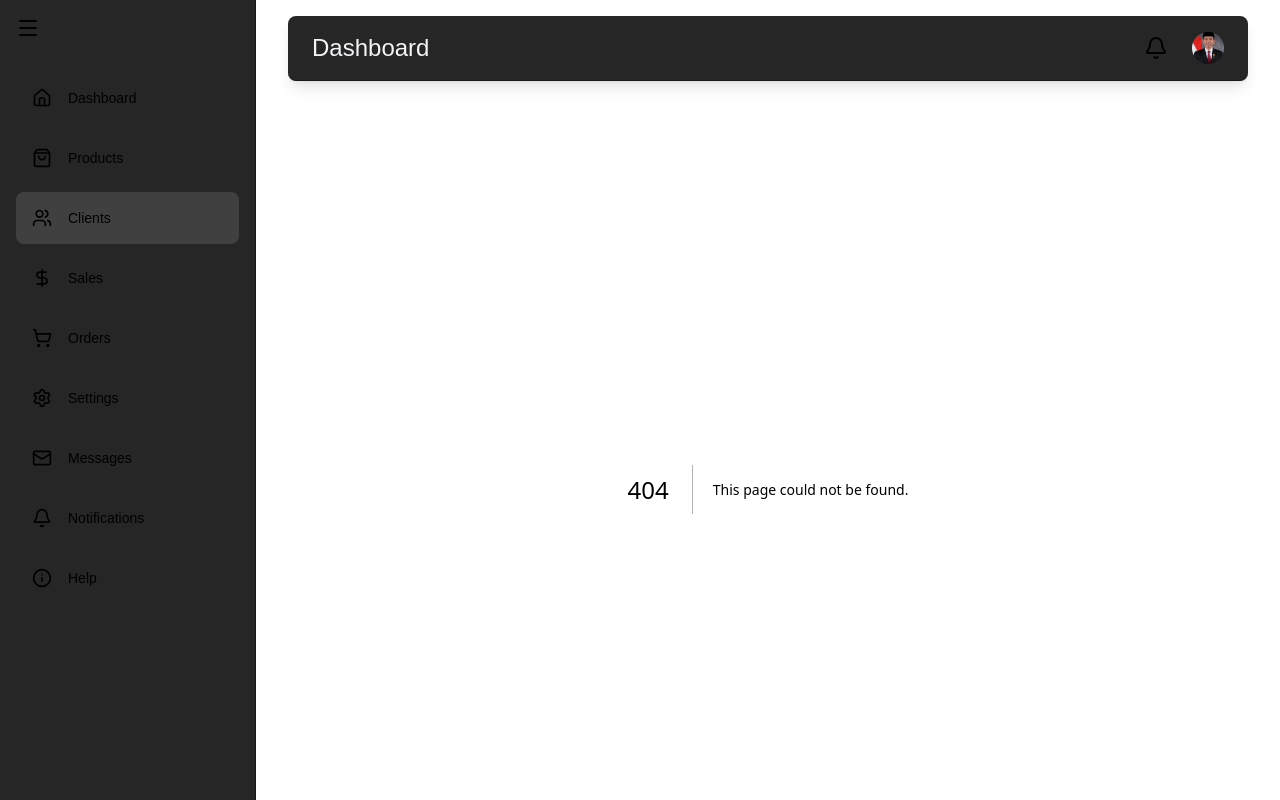
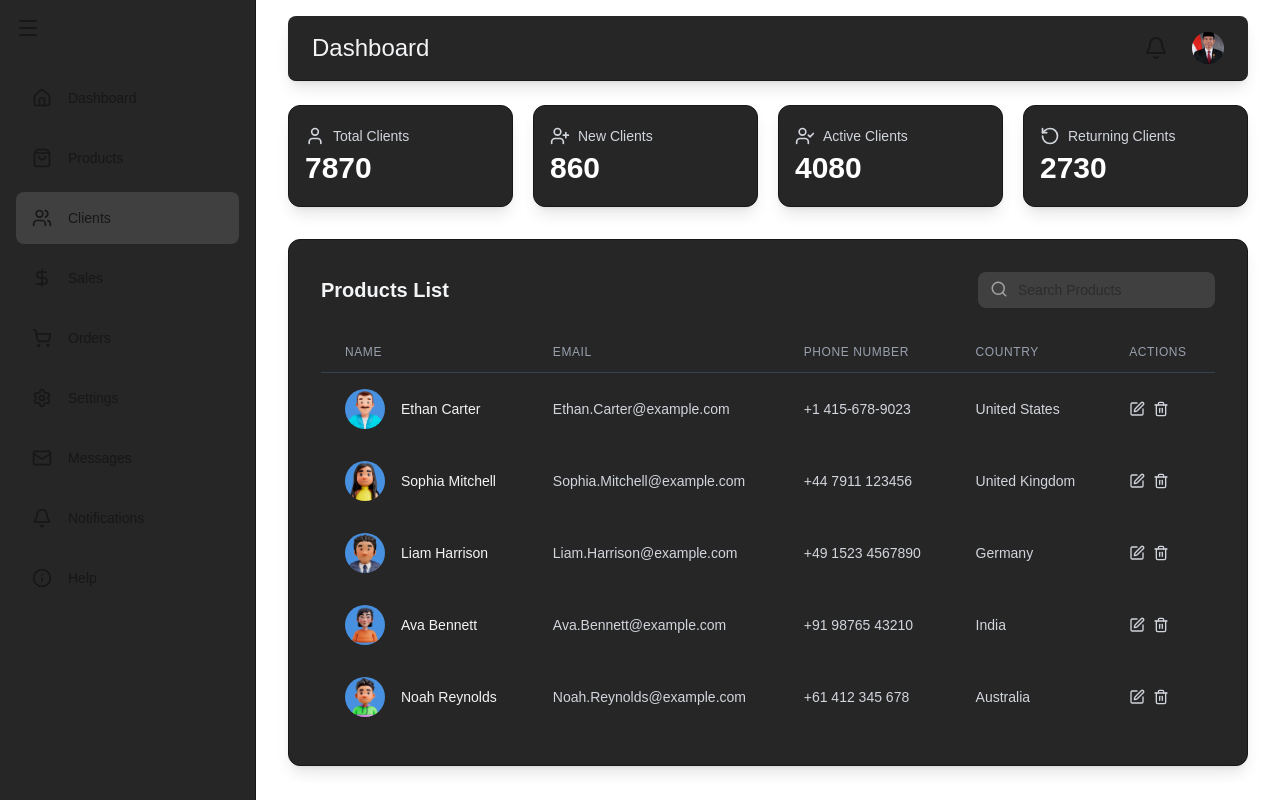
Before and after one commit to Startang141/dashboard-next, a Next.js app: page /users in a window 1280 px wide. Before the commit this address had no page. Built offline with nearby package versions, Linux system fonts and the light colour scheme.

Commit message:
client page, minus edit

```diff
--- /dev/null
+++ b/app/users/page.tsx
@@ -0,0 +1,24 @@
+import StatCard from "@/components/StatCard";
+import UsersTable from "@/components/UsersTable";
+import { RotateCcw, UserCheck, UserIcon, UserPlus } from "lucide-react";
+import React from "react";
+
+const usersPage = () => {
+  return (
+    <div className="flex-1 overflow-auto z-10 relative">
+      <main className="max-w-screen mx-auto py-4 px-4 sm:px-6 lg:px-8">
+        <div className="grid grid-cols-1 gap-5 sm:grid-cols-2 lg:grid-cols-4 mb-8">
+          <StatCard name="Total Clients" icon={UserIcon} value="7870" />
+          <StatCard name="New Clients" icon={UserPlus} value="860" />
+          <StatCard name="Active Clients" icon={UserCheck} value="4080" />
+          <StatCard name="Returning Clients" icon={RotateCcw} value="2730" />
+        </div>
+        <div>
+          <UsersTable />
+        </div>
+      </main>
+    </div>
+  );
+};
+
+export default usersPage;
--- /dev/null
+++ b/components/UsersTable.tsx
@@ -0,0 +1,191 @@
+"use client";
+import React, { useMemo, useState } from "react";
+import userData from "../public/data/data.json";
+import { Edit, Save, Search, Trash2 } from "lucide-react";
+import Image from "next/image";
+
+const UsersTable = () => {
+  const [users, setUser] = useState(userData.clients);
+  const [searchTerm, setSearchTerm] = useState("");
+  const [editingRow, setEditingRow] = useState(null);
+  const filteredClients = useMemo(() => {
+    return users.filter((user) =>
+      user.name.toLowerCase().includes(searchTerm.toLowerCase())
+    );
+  }, [searchTerm]);
+
+  const handleEditClick = (id: any) => {
+    setEditingRow(id);
+  };
+
+  const handleSaveClick = () => {
+    setEditingRow(null);
+  };
+
+  const handleChange = (id: any, field: any, value: any) => {
+    if (!/^\d*\.?\d*$/.test(value)) return;
+    setUser((prevClients) =>
+      prevClients.map((client) =>
+        client.id === id ? { ...client, [field]: Number(value) } : client
+      )
+    );
+  };
+
+  const handleDelete = (id: any) => {
+    const confirmDelete = window.confirm(
+      "Are You Sure Want Delete This Product?"
+    );
+    if (confirmDelete) {
+      setUser((prevClients) =>
+        prevClients.filter((client) => client.id !== id)
+      );
+    }
+  };
+  return (
+    <div className="bg-neutral-800 backdrop-blur-md shadow-lg rounded-xl border border-neutral-900 p-4 md:p-6 lg:p-8">
+      <div className="flex flex-col md:flex-row gap-4 md:gap-0 justify-between items-center mb-4 md:mb-6">
+        <h2 className="text-lg md:text-xl font-semibold text-gray-100 text-center md:text-left">
+          Products List
+        </h2>
+        <div className="relative md:max-w-3xl w-auto">
+          <input
+            type="text"
+            placeholder="Search Products"
+            onChange={(e) => setSearchTerm(e.target.value)}
+            value={searchTerm}
+            className="bg-neutral-700 backdrop-blur-lg w-full py-2 pl-10 pr-4 rounded-lg focus:outline-0 focus:ring-1 focus:ring-neutral-500 transition duration-200 text-sm"
+          />
+          <Search
+            className="text-neutral-400 absolute top-2 left-3"
+            size={18}
+          />
+        </div>
+      </div>
+      <div className="overflow-x-auto">
+        <table className="min-w-full divide-y divide-gray-700">
+          <thead>
+            <tr>
+              {["Name", "Email", "Phone Number", "Country", "Actions"].map(
+                (header) => (
+                  <th
+                    key={header}
+                    className="px-3 md:px-6 py-2 md:py-3 text-left text-xs font-medium text-gray-400 uppercase tracking-wider hidden md:table-cell"
+                  >
+                    {header}
+                  </th>
+                )
+              )}
+            </tr>
+          </thead>
+          <tbody className="divide-y divide-gray-700">
+            {filteredClients.map((client) => (
+              <tr
+                key={client.id}
+                className={`flex flex-col md:table-row mb-4 md:mb-0 border-b md:border-b-0 border-gray-700 md:border-none p-2 md:p-0 ${
+                  editingRow === client.id ? "bg-neutral-700 ring-gray-500" : ""
+                }`}
+              >
+                <td className="md:hidden px-3 py-2">
+                  <div className="flex items-center justify-between">
+                    <div className="flex items-center">
+                      <Image
+                        src={client.image}
+                        alt={client.name}
+                        width={36}
+                        height={36}
+                        className="w-9 h-9 rounded-full"
+                      />
+                      <div className="ml-3">
+                        <div className="text-sm font-medium text-gray-100">
+                          {client.name}
+                        </div>
+                        <div className="text-xs text-gray-400">
+                          {client.email}
+                        </div>
+                      </div>
+                    </div>
+                    <div className="flex space-x-3">
+                      <button
+                        className="cursor-pointer"
+                        onClick={() =>
+                          editingRow === client.id
+                            ? handleSaveClick()
+                            : handleEditClick(client.id)
+                        }
+                      >
+                        {editingRow === client.id ? (
+                          <Save size={16} />
+                        ) : (
+                          <Edit size={16} />
+                        )}
+                      </button>
+                      <button
+                        onClick={() => handleDelete(client.id)}
+                        className="cursor-pointer"
+                      >
+                        <Trash2 size={16} />
+                      </button>
+                    </div>
+                  </div>
+                  <div className="mt-2 text-xs text-gray-300">
+                    <div>Phone Number : {client.phoneNumber}</div>
+                  </div>
+                  <div className="text-xs text-gray-300">
+                    <div>Country : {client.country}</div>
+                  </div>
+                </td>
+                <td className="hidden md:table-cell px-6 py-4 whitespace-nowrap text-sm font-medium text-gray-100">
+                  <div className="flex items-center">
+                    <Image
+                      alt={client.name}
+                      src={client.image}
+                      width={40}
+                      height={40}
+                      className="w-10 h-10 rounded-full mr-4"
+                    />
+                    {client.name}
+                  </div>
+                </td>
+                <td className="hidden md:table-cell px-6 py-4 whitespace-nowrap text-sm text-gray-300">
+                  {client.email}
+                </td>
+                <td className="hidden md:table-cell px-6 py-4 whitespace-nowrap text-sm text-gray-300">
+                  {client.phoneNumber}
+                </td>
+                <td className="hidden md:table-cell px-6 py-4 whitespace-nowrap text-sm text-gray-300">
+                  {client.country}
+                </td>
+                <td className="hidden md:table-cell px-6 py-4 whitespace-nowrap text-sm text-gray-300">
+                  <div className="flex space-x-2">
+                    <button
+                      onClick={() =>
+                        editingRow === client.id
+                          ? handleSaveClick()
+                          : handleEditClick(client.id)
+                      }
+                      className="cursor-pointer"
+                    >
+                      {editingRow === client.id ? (
+                        <Save size={16} />
+                      ) : (
+                        <Edit size={16} />
+                      )}
+                    </button>
+                    <button
+                      onClick={() => handleDelete(client.id)}
+                      className="cursor-pointer"
+                    >
+                      <Trash2 size={16} />
+                    </button>
+                  </div>
+                </td>
+              </tr>
+            ))}
+          </tbody>
+        </table>
+      </div>
+    </div>
+  );
+};
+
+export default UsersTable;
```
